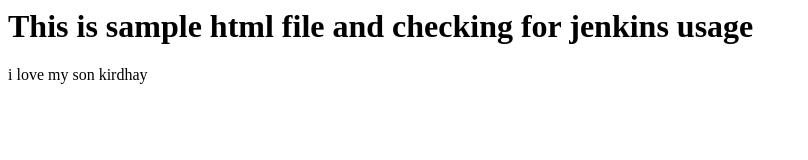
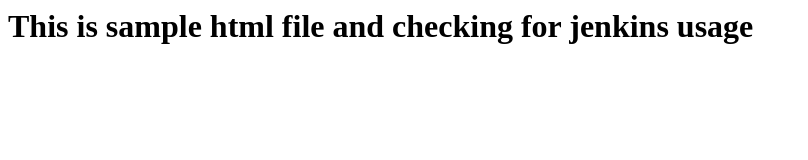
Before and after one commit to Kirdhay/Gitnew-test, a plain HTML site: page index.html in a window 1280 px wide. Shown: the whole page, without its empty margins (0-808 px from the left). Drawn offline with Linux system fonts and the light colour scheme.

Commit message:
Update index.html

```diff
--- a/index.html
+++ b/index.html
@@ -4,8 +4,5 @@
      This is sample html file
        and checking for jenkins usage
    </h1>
-  <body>
-   i love my son kirdhay
-  </body>
  </head>
 </html>
```
